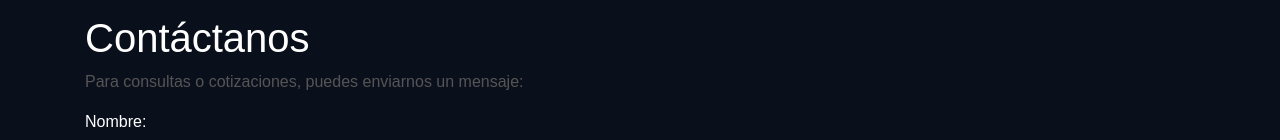
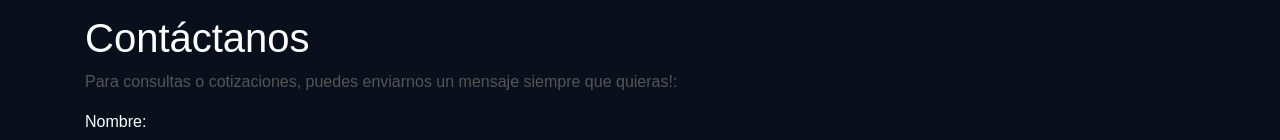
Before and after one commit to DiegoNegreteE/RepositorioDiego, a plain HTML site: page contacto.html in a window 1280 px wide. Shown: the part 300-440 px from the top of the page. Drawn offline with nearby package versions, Linux system fonts and the light colour scheme.

Commit message:
Actualizada la pagina de contactos!

```diff
--- a/contacto.html
+++ b/contacto.html
@@ -32,7 +32,7 @@
     <!-- CONTENIDO DE CONTACTO -->
     <div class="container mt-5">
         <h1>Contáctanos</h1>
-        <p>Para consultas o cotizaciones, puedes enviarnos un mensaje:</p>
+        <p>Para consultas o cotizaciones, puedes enviarnos un mensaje siempre que quieras!:</p>
 
         <form>
             <div class="form-group">
```
